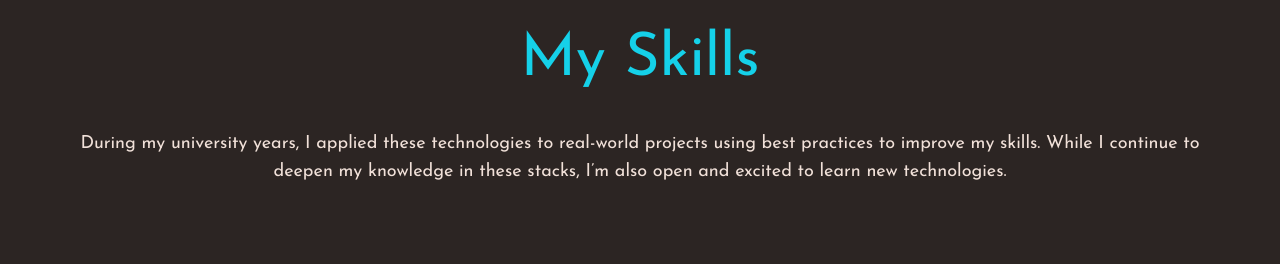
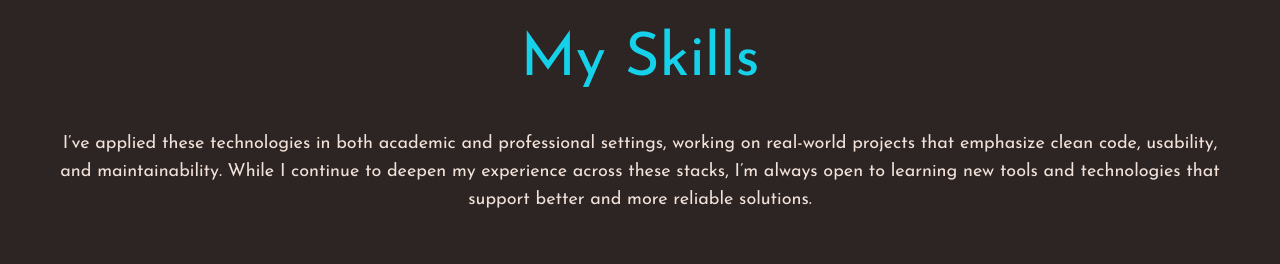
Before and after one commit to BimRochee/myportfolio, a React (Vite) app: page / in a window 1280 px wide. Shown: the part 1340-1604 px from the top of the page. Built offline with nearby package versions, Linux system fonts and the light colour scheme.

Commit message:
update: Minor skills update

```diff
--- a/src/components/skillsSection/AllSkills.jsx
+++ b/src/components/skillsSection/AllSkills.jsx
@@ -9,6 +9,7 @@ import { TbBrandLaravel } from "react-icons/tb";
 import { SiFlutter } from "react-icons/si";
 import { motion } from "framer-motion";
 import { fadeIn } from "../../framerMotion/variants";
+import { SiCsharp } from "react-icons/si";
 
 const skills = [
   {
@@ -45,7 +46,7 @@ const skills = [
   },
   {
     skill: "C#",
-    icon: SiSharp,
+    icon: SiCsharp,
   },
 ];
 
--- a/src/components/skillsSection/AllSkillsSM.jsx
+++ b/src/components/skillsSection/AllSkillsSM.jsx
@@ -8,6 +8,7 @@ import { TbBrandLaravel } from "react-icons/tb";
 import { SiFlutter } from "react-icons/si";
 import { motion } from "framer-motion";
 import { fadeIn } from "../../framerMotion/variants";
+import { SiCsharp } from "react-icons/si";
 
 const skills = [
   {
@@ -42,6 +43,10 @@ const skills = [
     skill: "Supabase",
     icon: SiSupabase,
   },
+  {
+  skill: "C#",
+  icon: SiCsharp,
+},
 ];
 
 const AllSkillsSM = () => {
--- a/src/components/skillsSection/SkillsText.jsx
+++ b/src/components/skillsSection/SkillsText.jsx
@@ -3,7 +3,11 @@ const SkillsText = () => {
     <div className="flex flex-col items-center mt-[100px]">
       <h2 className="text-6xl text-cyan mb-10">My Skills</h2>
       <p className="text-lg text-center">
-        During my university years, I applied these technologies to real-world projects using best practices to improve my skills. While I continue to deepen my knowledge in these stacks, I’m also open and excited to learn new technologies.
+        I’ve applied these technologies in both academic and professional
+        settings, working on real-world projects that emphasize clean code,
+        usability, and maintainability. While I continue to deepen my experience
+        across these stacks, I’m always open to learning new tools and
+        technologies that support better and more reliable solutions.
       </p>
     </div>
   );
```
